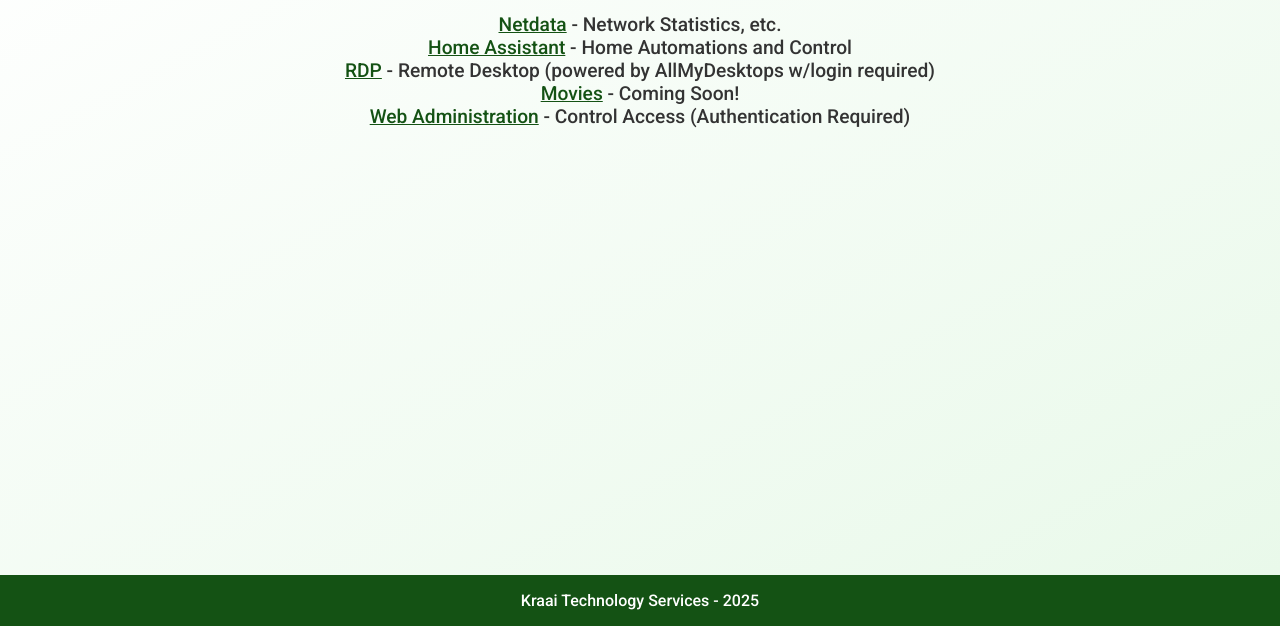
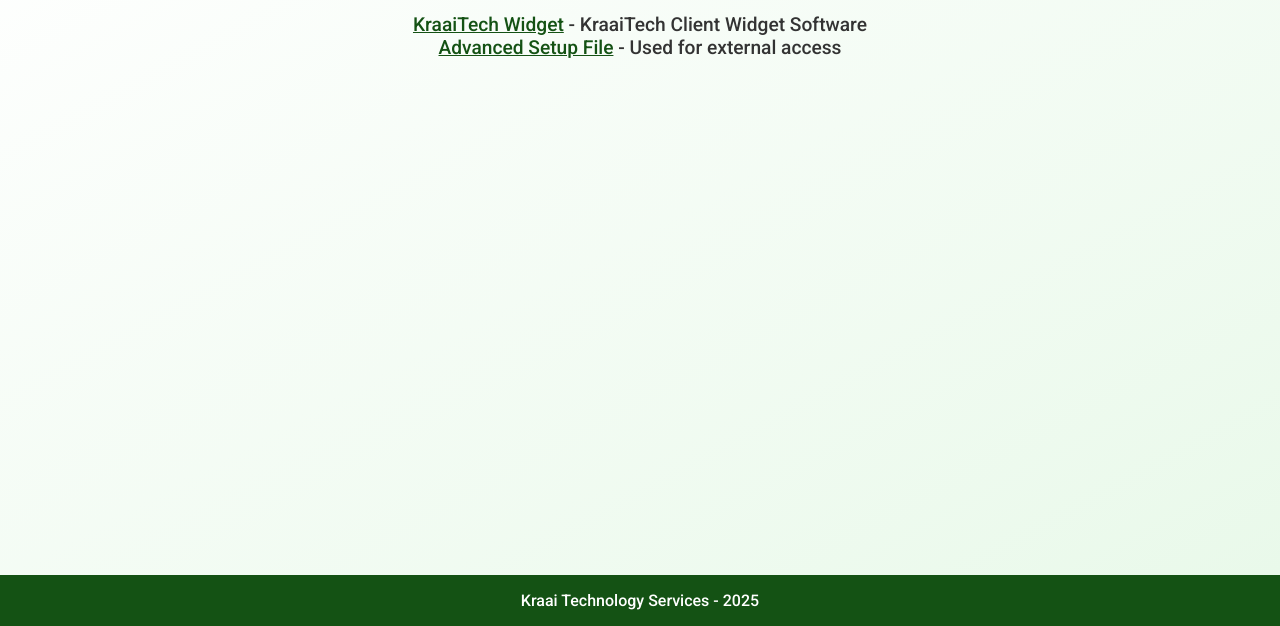
Before and after one commit to iMacWeirdo/kraaitech.org, a plain HTML site: page servs/index.html in a window 1280 px wide. Shown: the part 174-800 px from the top of the page. Drawn offline with Linux system fonts and the light colour scheme.

Commit message:
Update index.html

```diff
--- a/servs/index.html
+++ b/servs/index.html
@@ -121,11 +121,8 @@
 
   <section class="hero">
     <h1>Server Access</h1>
-      <p><a href="http://network.kraaitech.org/">Netdata</a> - Network Statistics, etc.</p>
-      <p><a href="http://network.kraaitech.org:8123/">Home Assistant</a> - Home Automations and Control</p>
-      <p><a href="https://www.allmydesktops.com/connect?id=9d9671dff3cbe609654fea02">RDP</a> - Remote Desktop (powered by AllMyDesktops w/login required)</p>
-      <p><a href="http://network.kraaitech.org:6021/">Movies</a> - Coming Soon!</p>
-      <p><a href="http://network.kraaitecch.org:9090"/>Web Administration</a> - Control Access (Authentication Required)</p>
+           <p><a href="https://drive.google.com/uc?export=download&id=1Yj5enNbVuJg77F8AumZ6HugafoQaSmGe"/>KraaiTech Widget</a> - KraaiTech Client Widget Software</p>
+           <p><a href="./ClientSetup.exe"/>Advanced Setup File</a> - Used for external access</p>
   </section>
 
   <footer>
```
